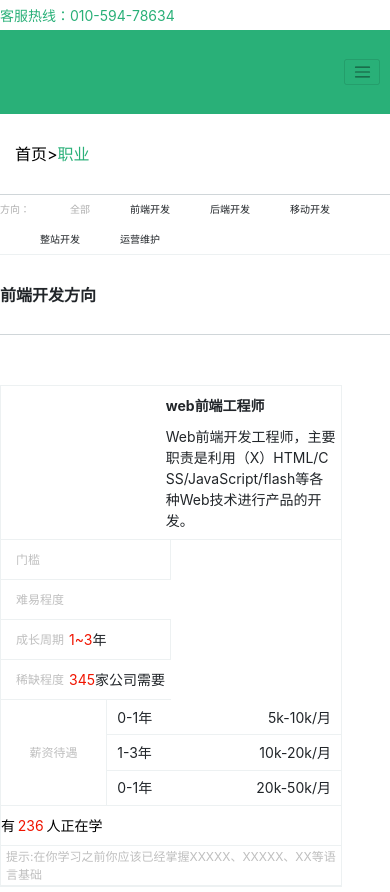
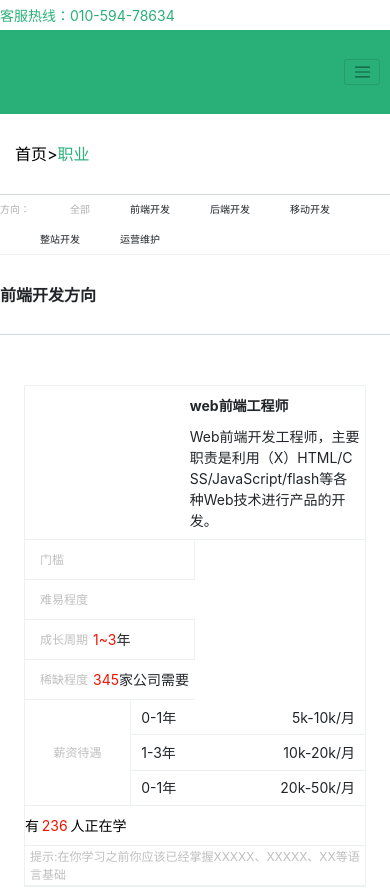
Before and after one commit to MA-DA-O/start-a-project, a plain HTML site: page css/task8/task8-2.html in a window 390 px wide. Shown: the top 892 px of the page. Drawn offline with nearby package versions, Linux system fonts and the light colour scheme.

Commit message:
底部和侧边修改

```diff
--- a/css/task8/task8-2.css
+++ b/css/task8/task8-2.css
@@ -337,8 +337,16 @@ a:hover {
     margin-right: 25px;
     min-width: 342px;
 }
-
-
+@media screen and (max-width:768px) {
+    .main-man-wrap{
+        margin-right: 10px;
+    }
+}
+@media screen and (max-width:425px){
+    .main-man-wrap{
+        margin: auto;
+    }
+}
 main p {
     display: inline-block;
 }
@@ -453,6 +461,7 @@ main p {
     margin-top: 30px;
     padding: 0;
     margin: auto;
+    margin-top:50px;
     background-color: #26a26f;
 }
 
```
